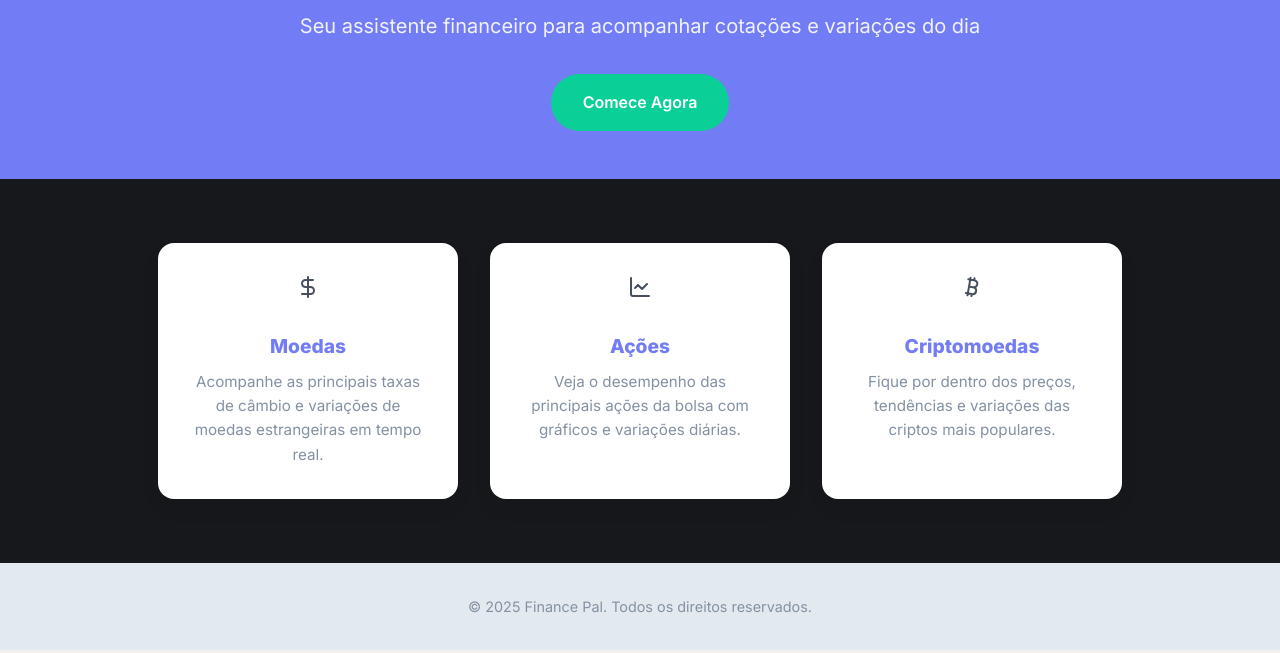
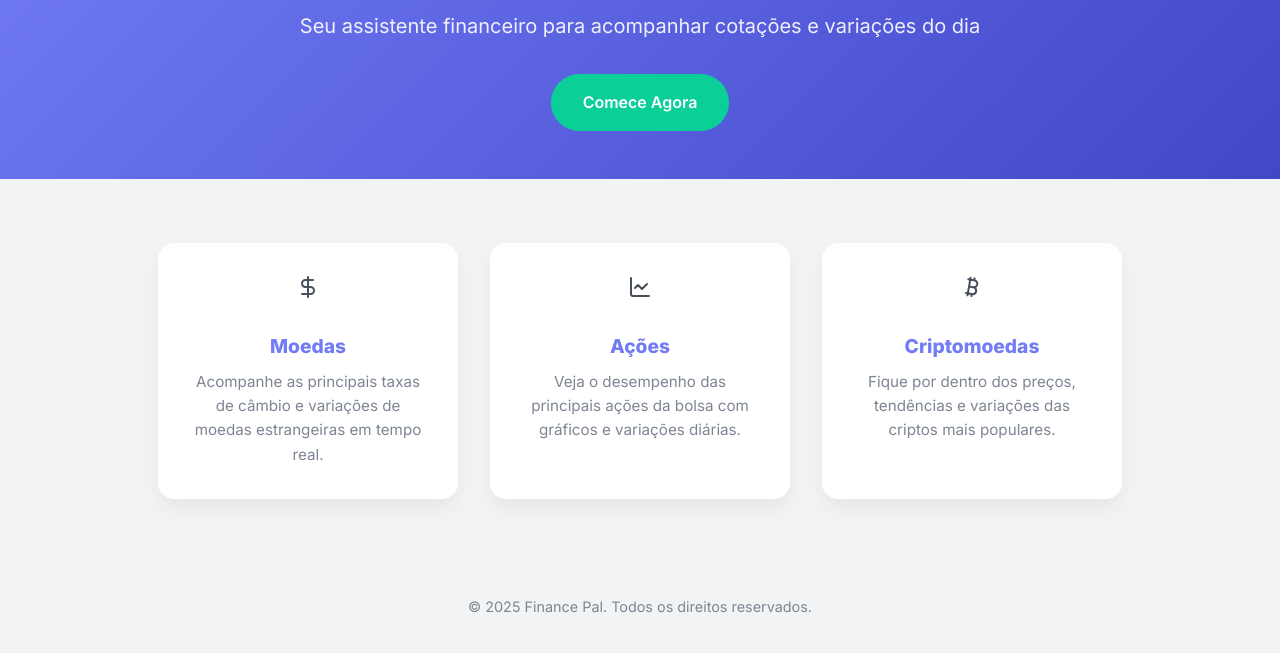
Before and after one commit to LMansoldo/finance-lp, a plain HTML site: page index.html in a window 1280 px wide. Shown: the part 147-800 px from the top of the page. Drawn offline with nearby package versions, Linux system fonts and the light colour scheme.

Commit message:
fix: changing bg color

```diff
--- a/index.html
+++ b/index.html
@@ -8,27 +8,27 @@
   <script src="https://unpkg.com/lucide@latest/dist/umd/lucide.min.js"></script>
   <style>
     :root {
-      --blue: #2c8ef8;
-      --indigo: #727cf5;
-      --purple: #6b5eae;
-      --pink: #ff679b;
-      --red: #fa5c7c;
-      --orange: #fd7e14;
-      --yellow: #ffbc00;
-      --green: #0acf97;
-      --teal: #02a8b5;
-      --cyan: #39afd1;
-      --white: #fff;
-      --gray: #8391a2;
-      --gray-dark: #e3eaef;
       --primary: #727cf5;
+      --primary-100: #f3f3fe;
+      --primary-500: #727cf5;
+      --primary-700: #4147c9;
+
       --secondary: #464f5b;
+      --secondary-100: #f2f3f5;
+      --secondary-500: #464f5b;
+      --secondary-800: #222529;
+
       --success: #0acf97;
+      --success-600: #09b383;
+
       --info: #39afd1;
+
       --warning: #ffbc00;
       --danger: #fa5c7c;
-      --light: #dee2e6;
-      --dark: #f1f1f1;
+
+      --light: #f2f3f5;
+      --white: #fff;
+      --gray: #7d8592;
     }
 
     * {
@@ -43,13 +43,13 @@
 
     body {
       font-family: 'Inter', sans-serif;
-      background-color: var(--dark);
+      background-color: var(--secondary-100);
       color: var(--secondary);
       line-height: 1.6;
     }
 
     header {
-      background: linear-gradient(135deg, var(--primary), var(--indigo));
+      background: linear-gradient(135deg, var(--primary), var(--primary-700));
       color: var(--white);
       text-align: center;
       padding: 4rem 1rem 3rem;
@@ -79,7 +79,7 @@
     }
 
     .cta-button:hover {
-      background-color: var(--green);
+      background-color: var(--success-600);
       transform: scale(1.05);
     }
 
@@ -89,7 +89,7 @@
       justify-content: center;
       gap: 2rem;
       padding: 4rem 1rem;
-      background-color: rgb(22 24 27 / var(--tw-bg-opacity, 1));
+      background-color: var(--light);
     }
 
     .feature {
@@ -117,6 +117,7 @@
       width: 40px;
       height: 40px;
       stroke-width: 1.5px;
+      color: var(--primary);
     }
 
     .feature h3 {
@@ -133,7 +134,7 @@
     footer {
       text-align: center;
       padding: 2rem;
-      background-color: var(--gray-dark);
+      background-color: var(--secondary-100);
       color: var(--gray);
       font-size: 0.9rem;
     }
```
